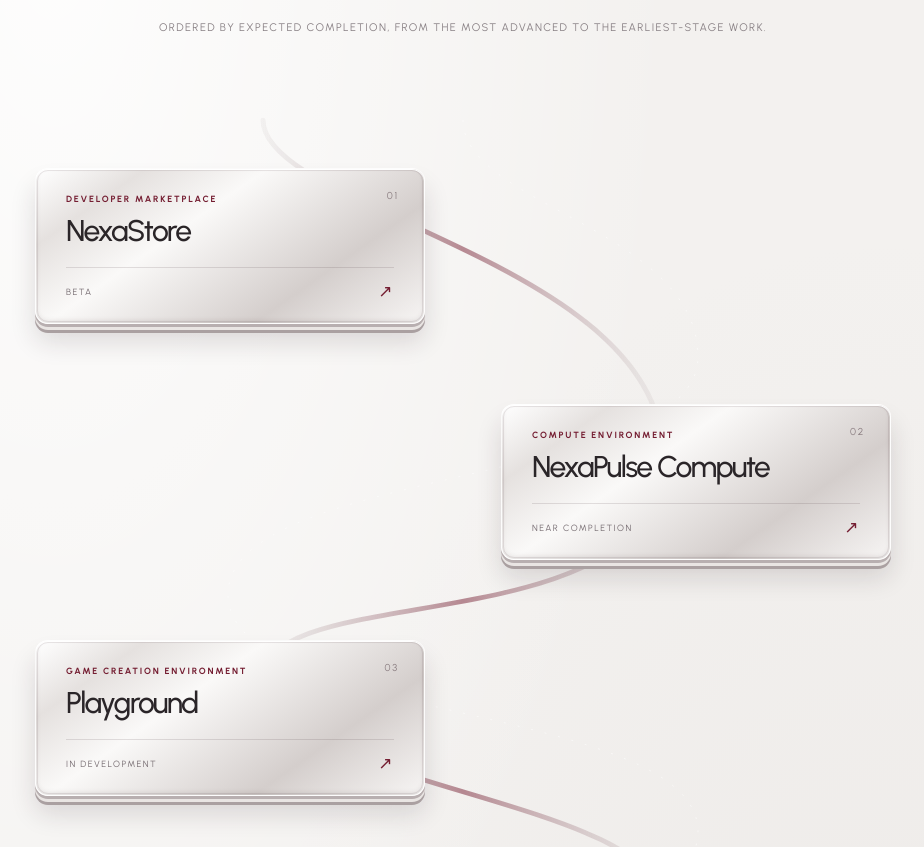
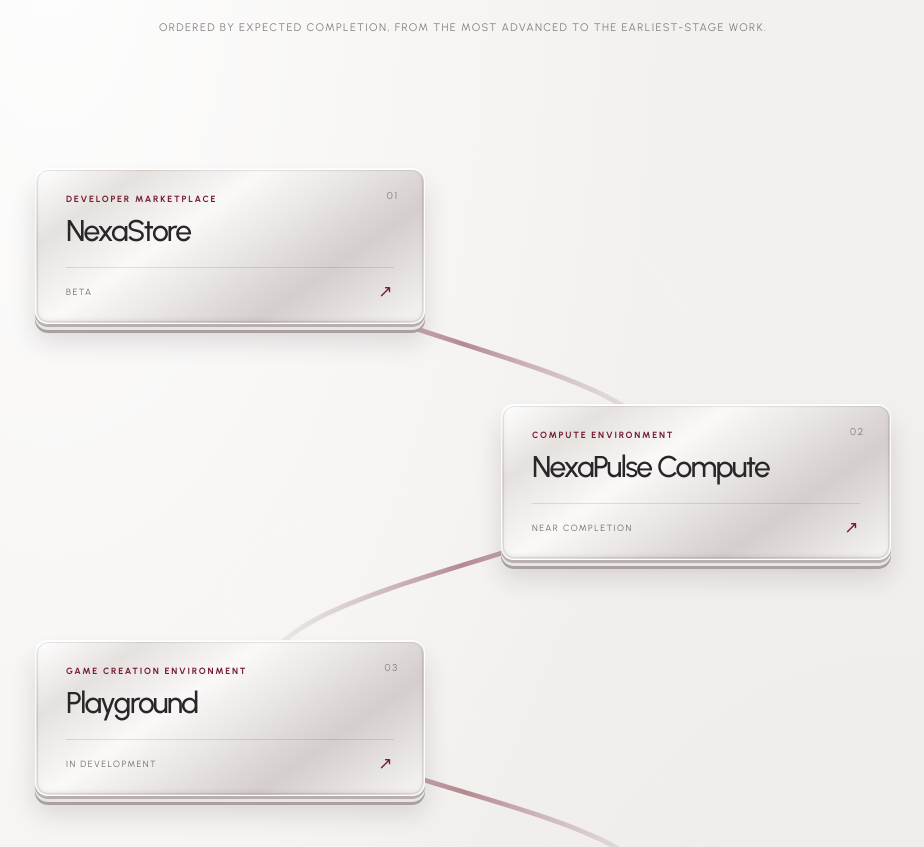
Before and after one commit to laptopperson4-source/NexaPulse, a SvelteKit app: page /projects in a window 1280 px wide. Shown: the part 427-1274 px from the top of the page, without its empty margins (177-1101 px from the left). Built offline with nearby package versions, Linux system fonts and the light colour scheme.

Commit message:
Refine vertical path through project stones

```diff
--- a/src/routes/projects/+page.svelte
+++ b/src/routes/projects/+page.svelte
@@ -3,6 +3,6 @@
 <section class="projects-page">
 <header class="projects-intro"><p class="eyebrow">THE WORK IN PROGRESS</p><h1>Projects<span>.</span></h1><p class="projects-lede">Seven projects. Different starting points. One evolving body of work.</p><p class="projects-note">Ordered by expected completion, from the most advanced to the earliest-stage work.</p></header>
 <div class="project-path" aria-label="NexaPulse project development path">
-<svg class="path-art" viewBox="0 0 1000 1760" preserveAspectRatio="none" aria-hidden="true"><defs><linearGradient id="path-metal" x1="0" y1="0" x2="1" y2="0"><stop offset="0" stop-color="#9c8d90" stop-opacity=".08"/><stop offset=".5" stop-color="#7b2639" stop-opacity=".52"/><stop offset="1" stop-color="#9c8d90" stop-opacity=".08"/></linearGradient></defs><path d="M300 0 C300 95 700 150 700 354 S300 480 300 590 S700 716 700 826 S300 952 300 1062 S700 1188 700 1298 S300 1424 300 1534 S700 1650 700 1760" fill="none" stroke="url(#path-metal)" stroke-width="5" stroke-linecap="round"/><path d="M500 0 C500 90 735 115 735 250 S265 365 265 500 S735 615 735 750 S265 865 265 1000 S735 1115 735 1250 S265 1365 265 1500 S500 1650 500 1760" fill="none" stroke="#fff" stroke-opacity=".55" stroke-width="1" stroke-dasharray="2 12"/></svg>
+<svg class="path-art" viewBox="0 0 1000 1760" preserveAspectRatio="none" aria-hidden="true"><defs><linearGradient id="path-metal" x1="0" y1="0" x2="1" y2="0"><stop offset="0" stop-color="#9c8d90" stop-opacity=".08"/><stop offset=".5" stop-color="#7b2639" stop-opacity=".52"/><stop offset="1" stop-color="#9c8d90" stop-opacity=".08"/></linearGradient></defs><path d="M300 118 C300 220 700 252 700 354 S300 480 300 590 S700 716 700 826 S300 952 300 1062 S700 1188 700 1298 S300 1424 300 1534 S300 1650 300 1760" fill="none" stroke="url(#path-metal)" stroke-width="5" stroke-linecap="round"/><path d="M500 0 C500 90 735 115 735 250 S265 365 265 500 S735 615 735 750 S265 865 265 1000 S735 1115 735 1250 S265 1365 265 1500 S500 1650 500 1760" fill="none" stroke="#fff" stroke-opacity=".55" stroke-width="1" stroke-dasharray="2 12"/></svg>
 {#each projects as project,i}<div class:stone-left={i%2===0} class:stone-right={i%2!==0} class="project-path-row" style={`--node-x:${i%2===0?'30%':'70%'}`}><a class="project-stone" href="/projects/{project.slug}" aria-label="View {project.name} project history"><span class="stone-number">{String(i+1).padStart(2,'0')}</span><span class="stone-category">{project.category}</span><span class="stone-name">{project.name}</span><span class="stone-bottom"><span>{project.status}</span><span class="stone-arrow">↗</span></span></a><span class="path-joint" aria-hidden="true"></span></div>{/each}
 </div><p class="projects-footnote">Select a platform to read the project's origin, purpose and current state.</p></section>
```
